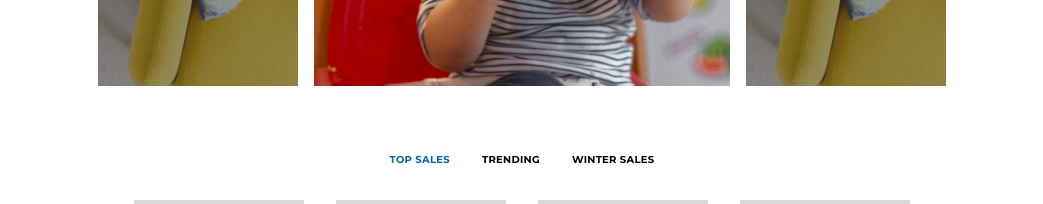
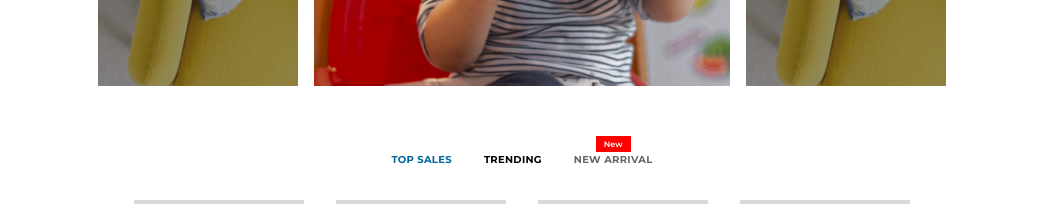
Before and after one commit to Istine/istine.github.io, a React (Vite) app: page / in a window 1280 px wide. Shown: the part 1060-1264 px from the top of the page, without its empty margins (118-1161 px from the left). Built offline with nearby package versions, Linux system fonts and the light colour scheme.

Commit message:
added badge for tab section

```diff
--- a/src/components/Tabs/index.tsx
+++ b/src/components/Tabs/index.tsx
@@ -17,6 +17,23 @@ const CssTabs = styled(MuiTabs)({
   },
 });
 
+const TabWithBadge = styled(Box)({
+  display: "flex",
+  flexDirection: "column",
+  alignItems: "center",
+  position: "relative",
+  "& .badge": {
+    position: "absolute",
+    textTransform: "capitalize",
+    fontFamily: "montserrat",
+    fontSize: "8px",
+    fontWeight: 600,
+    backgroundColor: "red",
+    color: "white",
+    padding: "0.2rem 0.5rem",
+  },
+});
+
 const Tabs: React.FC<{ children: any }> = ({ children }) => {
   const [value, setValue] = React.useState(0);
 
@@ -28,7 +45,12 @@ const Tabs: React.FC<{ children: any }> = ({ children }) => {
       <CssTabs value={value} onChange={handleChange} centered>
         <Tab label="top sales" />
         <Tab label="trending" />
-        <Tab label="winter sales" />
+        <>
+          <TabWithBadge>
+            <div className="badge">new</div>
+            <Tab label="new arrival" />
+          </TabWithBadge>
+        </>
       </CssTabs>
       {children}
     </Box>
```
